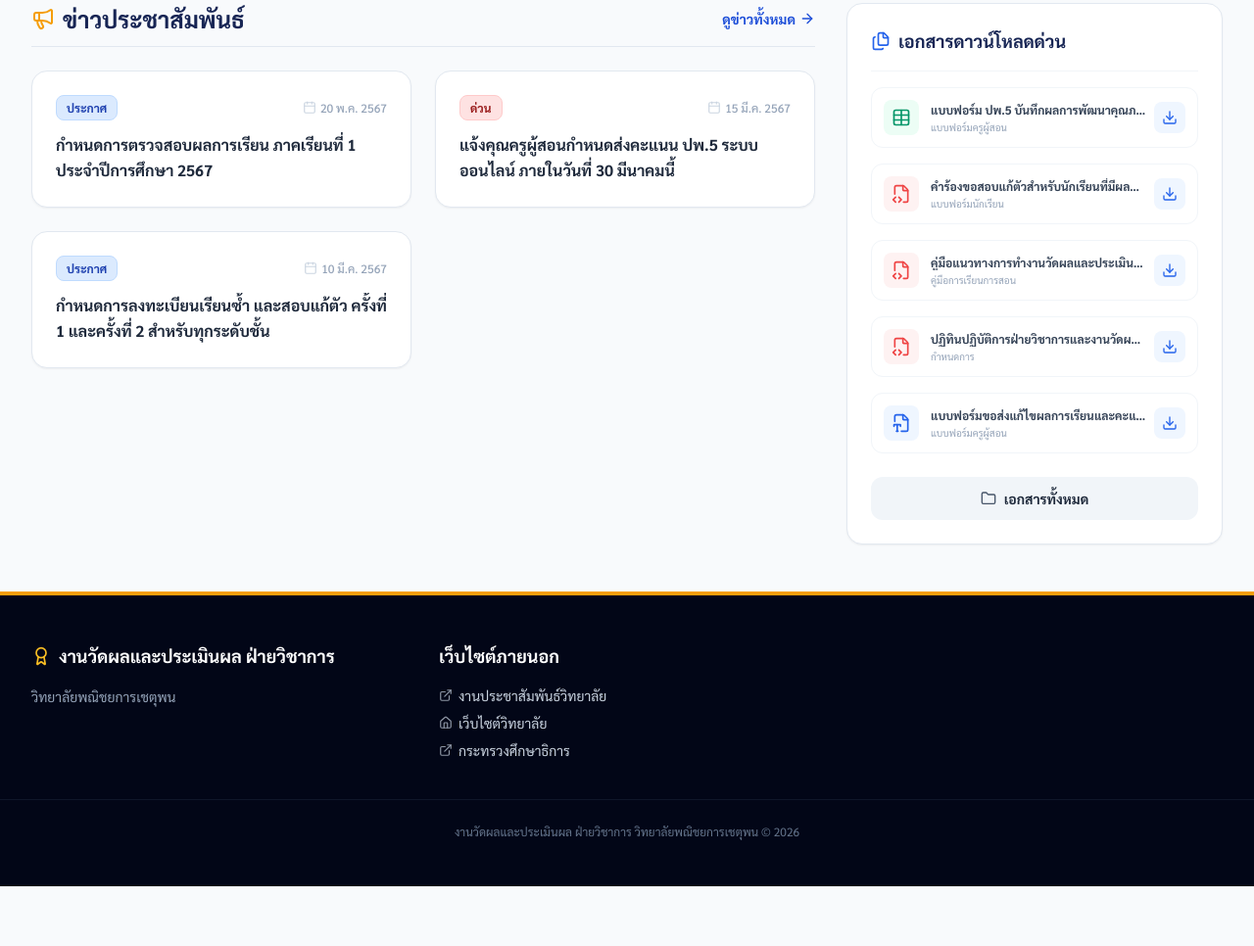
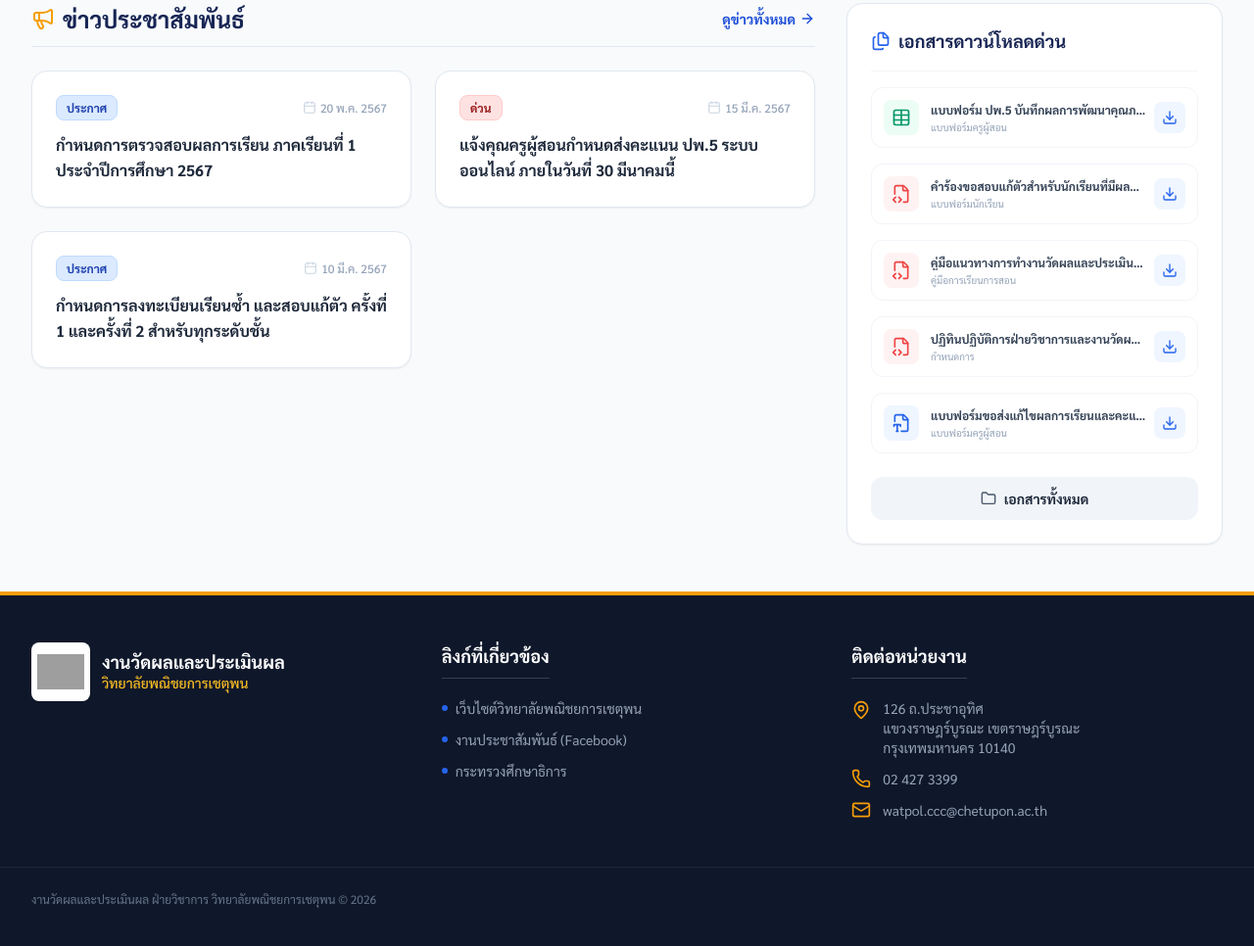
Before and after one commit to watpolccc/evaluation-web, a plain HTML site: page index.html in a window 1280 px wide. Shown: the part 506-1472 px from the top of the page at 98% size. Before the commit the page ends 1411 px from the top, so only its background shows below. Drawn offline with nearby package versions, Linux system fonts and the light colour scheme; no server answers; grey boxes are pictures that could not be loaded.

Commit message:
Update index.html

```diff
--- a/index.html
+++ b/index.html
@@ -53,8 +53,10 @@
         <div class="max-w-7xl mx-auto px-4 sm:px-6 lg:px-8">
             <div class="flex justify-between h-20">
                 <div class="flex items-center cursor-pointer" onclick="navigate('home')">
-                    <div class="bg-blue-900 p-2 rounded-xl text-amber-400 shadow-md hover:scale-105 transition-transform duration-300">
-                        <i data-lucide="award" class="w-8 h-8"></i>
+                    <!-- จุดที่ 1: เปลี่ยนจากไอคอนเป็นรูปโลโก้ -->
+                    <div class="bg-white p-1 rounded-xl shadow-md hover:scale-105 transition-transform duration-300 flex-shrink-0 border border-slate-100">
+                        <!-- นำ URL รูปภาพโลโก้ที่แปลงแล้วมาใส่แทนลิงก์ด้านล่างนี้ได้เลยครับ -->
+                        <img src="https://lh3.googleusercontent.com/d/1vGIYgOy7HBq8OpqTmUyGze7jjKxZcJ_q" alt="โลโก้วิทยาลัย" class="w-10 h-10 object-contain rounded-lg">
                     </div>
                     <div class="ml-3">
                         <span class="font-bold text-lg sm:text-xl text-blue-900 tracking-wide block">งานวัดผลและประเมินผล</span>
@@ -98,9 +100,9 @@
             <!-- ส่วนหัวสถาบันสไตล์ทางการและน่าเชื่อถือ -->
             <header class="hero-pattern text-white py-14 lg:py-20 shadow-inner">
                 <div class="max-w-7xl mx-auto px-4 sm:px-6 lg:px-8 text-center">
-                    <h1 class="text-3xl md:text-5xl font-bold mb-4 tracking-wide drop-shadow-md">ศูนย์ข้อมูลงานวัดผลและประเมินผล วิทยาลัยพณิชยการเชตุพน</h1>
+                    <h1 class="text-3xl md:text-5xl font-bold mb-4 tracking-wide drop-shadow-md">ศูนย์ข้อมูลงานวัดผลและประเมินผล<br>วิทยาลัยพณิชยการเชตุพน</h1>
                     <p class="text-lg md:text-xl text-blue-100 mb-8 max-w-2xl mx-auto drop-shadow font-light">
-                        รวบรวมไฟล์เอกสารราชการ คู่มือ แบบฟอร์ม ข่าวสาร และสถิติทางการศึกษา
+                        เอกสารราชการ คู่มือ แบบฟอร์ม ข่าวสาร และสถิติทางการศึกษา
                     </p>
                     <div class="flex justify-center gap-4">
                         <button onclick="navigate('documents')" class="bg-amber-500 hover:bg-amber-600 text-slate-950 font-bold px-6 py-3 rounded-xl shadow-lg transition-all duration-150 flex items-center hover:scale-105">
@@ -235,27 +237,71 @@
     </div>
 
     <!-- ส่วนท้ายสไตล์แบบทางการน่าเชื่อถือ (Footer) -->
-    <footer class="bg-slate-950 text-slate-300 py-12 mt-auto border-t-4 border-amber-500">
-        <div class="max-w-7xl mx-auto px-4 sm:px-6 lg:px-8 grid grid-cols-1 md:grid-cols-3 gap-8">
+    <footer class="bg-slate-900 text-slate-300 py-12 mt-auto border-t-4 border-amber-500">
+        <div class="max-w-7xl mx-auto px-4 sm:px-6 lg:px-8 grid grid-cols-1 md:grid-cols-3 gap-10">
+            <!-- คอลัมน์ที่ 1: ตราสัญลักษณ์และข้อมูลหน่วยงาน -->
             <div class="space-y-4">
-                <h3 class="text-white text-lg font-bold flex items-center">
-                    <i data-lucide="award" class="w-5 h-5 mr-2 text-amber-400"></i> งานวัดผลและประเมินผล ฝ่ายวิชาการ
-                </h3>
-                <p class="text-sm leading-relaxed text-slate-400">
-                    วิทยาลัยพณิชยการเชตุพน
-                </p>
+                <div class="flex items-center space-x-3 mb-4">
+                    <!-- จุดที่ 2: เปลี่ยนจากไอคอนเป็นรูปโลโก้ -->
+                    <div class="bg-white p-1.5 rounded-lg flex-shrink-0">
+                        <!-- นำ URL รูปภาพโลโก้ที่แปลงแล้วมาใส่แทนลิงก์ด้านล่างนี้ได้เลยครับ -->
+                        <img src="https://lh3.googleusercontent.com/d/1vGIYgOy7HBq8OpqTmUyGze7jjKxZcJ_q" alt="โลโก้วิทยาลัย" class="w-12 h-12 object-contain rounded-md">
+                    </div>
+                    <div>
+                        <h3 class="text-white text-lg font-bold leading-tight">งานวัดผลและประเมินผล</h3>
+                        <p class="text-amber-400 text-sm font-medium">วิทยาลัยพณิชยการเชตุพน</p>
+                    </div>
+                </div>
             </div>
+
+            <!-- คอลัมน์ที่ 2: ลิงก์ที่เกี่ยวข้อง (จัดระเบียบใหม่) -->
             <div>
-                <h3 class="text-white text-lg font-bold mb-4">เว็บไซต์ภายนอก</h3>
-                <ul class="space-y-2 text-sm">
-                    <li><a href="https://www.facebook.com/chetupon2020" target="_blank" class="hover:text-amber-400 hover:underline transition-colors flex items-center"><i data-lucide="external-link" class="w-3.5 h-3.5 mr-1.5 opacity-70"></i>งานประชาสัมพันธ์วิทยาลัย</a></li>
-                    <li><a href="https://chetupon.ac.th/" class="hover:text-amber-400 hover:underline transition-colors flex items-center"><i data-lucide="home" class="w-3.5 h-3.5 mr-1.5 opacity-70"></i> เว็บไซต์วิทยาลัย</a></li>
-                    <li><a href="https://www.moe.go.th/" target="_blank" class="hover:text-amber-400 hover:underline transition-colors flex items-center"><i data-lucide="external-link" class="w-3.5 h-3.5 mr-1.5 opacity-70"></i>กระทรวงศึกษาธิการ</a></li>
+                <h3 class="text-white text-lg font-bold mb-5 border-b border-slate-700 pb-2 inline-block">ลิงก์ที่เกี่ยวข้อง</h3>
+                <ul class="space-y-3 text-sm">
+                    <li>
+                        <a href="https://chetupon.ac.th/" target="_blank" class="group flex items-center text-slate-400 hover:text-amber-400 transition-colors">
+                            <span class="w-1.5 h-1.5 rounded-full bg-blue-600 mr-2 group-hover:bg-amber-400 transition-colors"></span>
+                            เว็บไซต์วิทยาลัยพณิชยการเชตุพน
+                        </a>
+                    </li>
+                    <li>
+                        <a href="https://www.facebook.com/chetupon2020" target="_blank" class="group flex items-center text-slate-400 hover:text-amber-400 transition-colors">
+                            <span class="w-1.5 h-1.5 rounded-full bg-blue-600 mr-2 group-hover:bg-amber-400 transition-colors"></span>
+                            งานประชาสัมพันธ์ (Facebook)
+                        </a>
+                    </li>
+                    <li>
+                        <a href="https://www.moe.go.th/" target="_blank" class="group flex items-center text-slate-400 hover:text-amber-400 transition-colors">
+                            <span class="w-1.5 h-1.5 rounded-full bg-blue-600 mr-2 group-hover:bg-amber-400 transition-colors"></span>
+                            กระทรวงศึกษาธิการ
+                        </a>
+                    </li>
+                </ul>
+            </div>
+
+            <!-- คอลัมน์ที่ 3: ติดต่อเรา (ข้อมูลสำคัญที่ควรมี) -->
+            <div>
+                <h3 class="text-white text-lg font-bold mb-5 border-b border-slate-700 pb-2 inline-block">ติดต่อหน่วยงาน</h3>
+                <ul class="space-y-3 text-sm text-slate-400">
+                    <li class="flex items-start">
+                        <i data-lucide="map-pin" class="w-5 h-5 text-amber-500 mr-3 flex-shrink-0 mt-0.5"></i>
+                        <span>126 ถ.ประชาอุทิศ<br>แขวงราษฎร์บูรณะ เขตราษฎร์บูรณะ<br>กรุงเทพมหานคร 10140</span>
+                    </li>
+                    <li class="flex items-center">
+                        <i data-lucide="phone" class="w-5 h-5 text-amber-500 mr-3 flex-shrink-0"></i>
+                        <span>02 427 3399</span>
+                    </li>
+                    <li class="flex items-center">
+                        <i data-lucide="mail" class="w-5 h-5 text-amber-500 mr-3 flex-shrink-0"></i>
+                        <span>watpol.ccc@chetupon.ac.th</span>
+                    </li>
                 </ul>
             </div>
         </div>
-        <div class="max-w-7xl mx-auto px-4 sm:px-6 lg:px-8 mt-10 pt-6 border-t border-slate-900 text-xs text-center text-slate-500">
-            งานวัดผลและประเมินผล ฝ่ายวิชาการ วิทยาลัยพณิชยการเชตุพน &copy; 2026
+
+        <!-- ส่วนล่างสุด -->
+        <div class="max-w-7xl mx-auto px-4 sm:px-6 lg:px-8 mt-12 pt-6 border-t border-slate-800 flex flex-col md:flex-row justify-between items-center text-xs text-slate-500">
+            <p>งานวัดผลและประเมินผล ฝ่ายวิชาการ วิทยาลัยพณิชยการเชตุพน &copy; 2026</p>
         </div>
     </footer>
 
```
